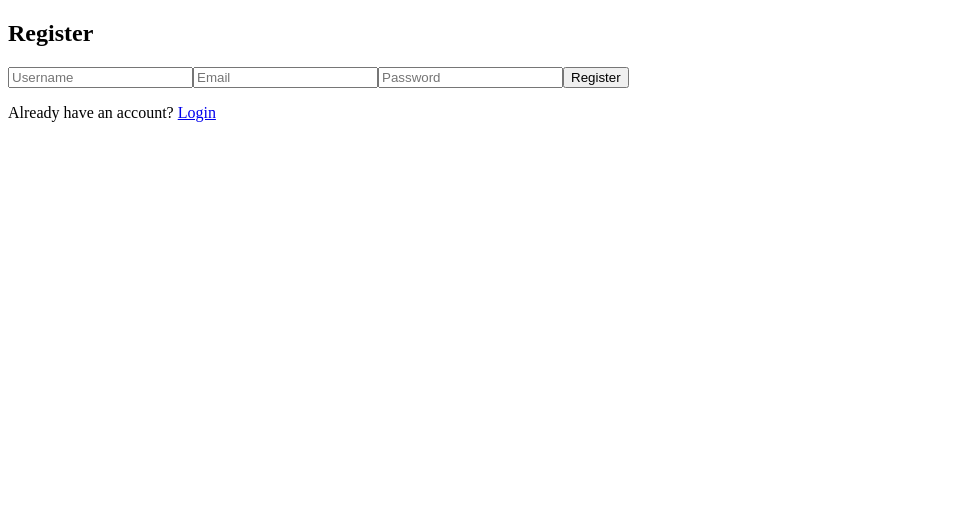
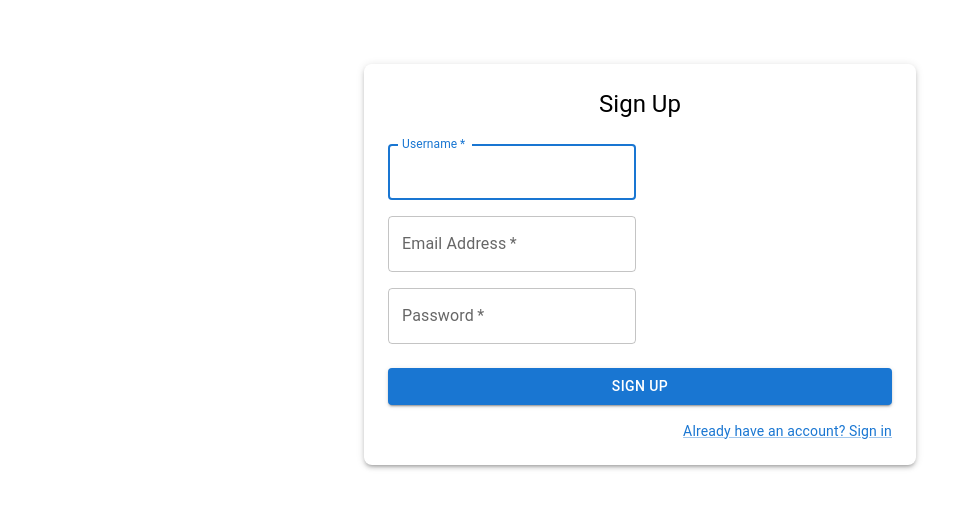
Before and after one commit to JamesLaurino/real_time_chat_front, a React (Vite) app: page /register in a window 1280 px wide. Shown: the top 508 px of the page, without its empty margins (0-973 px from the left). Built offline with nearby package versions, Linux system fonts and the light colour scheme.

Commit message:
Milestone 2 : Authentification (Login & Register) ajout du style

```diff
--- a/src/pages/LoginPage.jsx
+++ b/src/pages/LoginPage.jsx
@@ -1,7 +1,8 @@
 import React, { useState, useContext } from 'react';
-import { useNavigate, Link } from 'react-router-dom';
+import { useNavigate, Link as RouterLink } from 'react-router-dom';
 import AuthContext from '../context/AuthContext';
 import { login as loginService } from '../services/authService';
+import { Container, Box, TextField, Button, Typography, Grid, Link, Alert } from '@mui/material';
 
 const LoginPage = () => {
   const [email, setEmail] = useState('');
@@ -18,35 +19,70 @@ const LoginPage = () => {
       login(token);
       navigate('/chat');
     } catch (err) {
-      setError('Failed to login. Please check your credentials.');
+      setError(err.message);
     }
   };
 
   return (
-    <div>
-      <h2>Login</h2>
-      <form onSubmit={handleSubmit}>
-        <input
-          type="email"
-          placeholder="Email"
+    <Container component="main" maxWidth="xs">
+      <Box
+        sx={{
+          marginTop: 8,
+          display: 'flex',
+          flexDirection: 'column',
+          alignItems: 'center',
+          p: 3,
+          boxShadow: 3,
+          borderRadius: 2,
+        }}
+      >
+        <Typography component="h1" variant="h5">
+          Login
+        </Typography>
+        <Box component="form" onSubmit={handleSubmit} sx={{ mt: 1 }}>
+          <TextField
+            margin="normal"
+            required
+            fullWidth
+            id="email"
+            label="Email Address"
+            name="email"
+            autoComplete="email"
+            autoFocus
             value={email}
             onChange={(e) => setEmail(e.target.value)}
+          />
+          <TextField
+            margin="normal"
             required
-        />
-        <input
+            fullWidth
+            name="password"
+            label="Password"
             type="password"
-          placeholder="Password"
+            id="password"
+            autoComplete="current-password"
             value={password}
             onChange={(e) => setPassword(e.target.value)}
-          required
           />
-        <button type="submit">Login</button>
-      </form>
-      {error && <p style={{ color: 'red' }}>{error}</p>}
-      <p>
-        Don't have an account? <Link to="/register">Register</Link>
-      </p>
-    </div>
+          {error && <Alert severity="error" sx={{ mt: 2 }}>{error}</Alert>}
+          <Button
+            type="submit"
+            fullWidth
+            variant="contained"
+            sx={{ mt: 3, mb: 2 }}
+          >
+            Sign In
+          </Button>
+          <Grid container justifyContent="flex-end">
+            <Grid item>
+              <Link component={RouterLink} to="/register" variant="body2">
+                {"Don't have an account? Sign Up"}
+              </Link>
+            </Grid>
+          </Grid>
+        </Box>
+      </Box>
+    </Container>
   );
 };
 
--- a/src/pages/RegisterPage.jsx
+++ b/src/pages/RegisterPage.jsx
@@ -1,6 +1,7 @@
 import React, { useState } from 'react';
-import { useNavigate, Link } from 'react-router-dom';
+import { useNavigate, Link as RouterLink } from 'react-router-dom';
 import { signup } from '../services/authService';
+import { Container, Box, TextField, Button, Typography, Grid, Link, Alert } from '@mui/material';
 
 const RegisterPage = () => {
   const [username, setUsername] = useState('');
@@ -16,42 +17,86 @@ const RegisterPage = () => {
       await signup({ username, email, password });
       navigate('/login');
     } catch (err) {
-      setError('Failed to register. Please try again.');
+      setError(err.message);
     }
   };
 
   return (
-    <div>
-      <h2>Register</h2>
-      <form onSubmit={handleSubmit}>
-        <input
-          type="text"
-          placeholder="Username"
+    <Container component="main" maxWidth="sm">
+      <Box
+        sx={{
+          marginTop: 8,
+          display: 'flex',
+          flexDirection: 'column',
+          alignItems: 'center',
+          p: 3,
+          boxShadow: 3,
+          borderRadius: 2,
+        }}
+      >
+        <Typography component="h1" variant="h5">
+          Sign Up
+        </Typography>
+        <Box component="form" onSubmit={handleSubmit} sx={{ mt: 3 }}>
+          <Grid container spacing={2}>
+            <Grid item xs={12}>
+              <TextField
+                autoComplete="given-name"
+                name="username"
+                required
+                fullWidth
+                id="username"
+                label="Username"
+                autoFocus
                 value={username}
                 onChange={(e) => setUsername(e.target.value)}
+              />
+            </Grid>
+            <Grid item xs={12}>
+              <TextField
                 required
-        />
-        <input
-          type="email"
-          placeholder="Email"
+                fullWidth
+                id="email"
+                label="Email Address"
+                name="email"
+                autoComplete="email"
                 value={email}
                 onChange={(e) => setEmail(e.target.value)}
+              />
+            </Grid>
+            <Grid item xs={12}>
+              <TextField
                 required
-        />
-        <input
+                fullWidth
+                name="password"
+                label="Password"
                 type="password"
-          placeholder="Password"
+                id="password"
+                autoComplete="new-password"
                 value={password}
                 onChange={(e) => setPassword(e.target.value)}
-          required
               />
-        <button type="submit">Register</button>
-      </form>
-      {error && <p style={{ color: 'red' }}>{error}</p>}
-      <p>
-        Already have an account? <Link to="/login">Login</Link>
-      </p>
-    </div>
+            </Grid>
+          </Grid>
+          {error && <Alert severity="error" sx={{ mt: 2 }}>{error}</Alert>}
+          <Button
+            type="submit"
+            fullWidth
+            variant="contained"
+            sx={{ mt: 3, mb: 2 }}
+          >
+            Sign Up
+          </Button>
+          <Grid container justifyContent="flex-end">
+            <Grid item>
+              <Link component={RouterLink} to="/login" variant="body2">
+                Already have an account? Sign in
+              </Link>
+            </Grid>
+          </Grid>
+        </Box>
+      </Box>
+    </Container>
   );
 };
 
--- a/src/services/authService.js
+++ b/src/services/authService.js
@@ -9,11 +9,13 @@ export const login = async (credentials) => {
     body: JSON.stringify(credentials),
   });
 
+  const data = await response.json();
+
   if (!response.ok) {
-    throw new Error('Login failed');
+    const errorMsg = data.errors ? data.errors.map(err => Object.values(err).join(', ')).join(', ') : data.error;
+    throw new Error(errorMsg || 'Login failed');
   }
 
-  const data = await response.json();
   return data.data;
 };
 
@@ -26,10 +28,12 @@ export const signup = async (userData) => {
     body: JSON.stringify(userData),
   });
 
+  const data = await response.json();
+
   if (!response.ok) {
-    throw new Error('Signup failed');
+    const errorMsg = data.errors ? data.errors.map(err => Object.values(err).join(', ')).join(', ') : data.error;
+    throw new Error(errorMsg || 'Signup failed');
   }
 
-  const data = await response.json();
   return data.data;
 };
```
Also changed, not shown: .gemini/milestones/milestone_2.md, .gemini/milestones/milestone_3.md, .gemini/milestones/milestone_4.md, .gemini/milestones/milestone_5.md, .gemini/milestones/milestone_6.md. Lines whose indentation alone changed are shown as unchanged.
